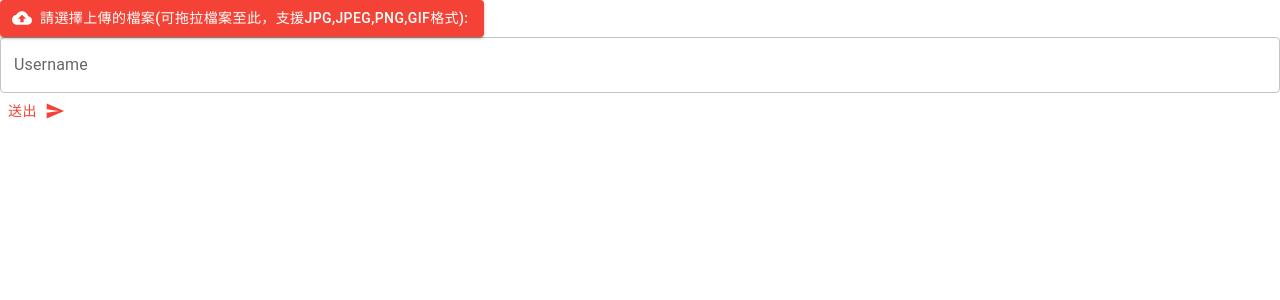
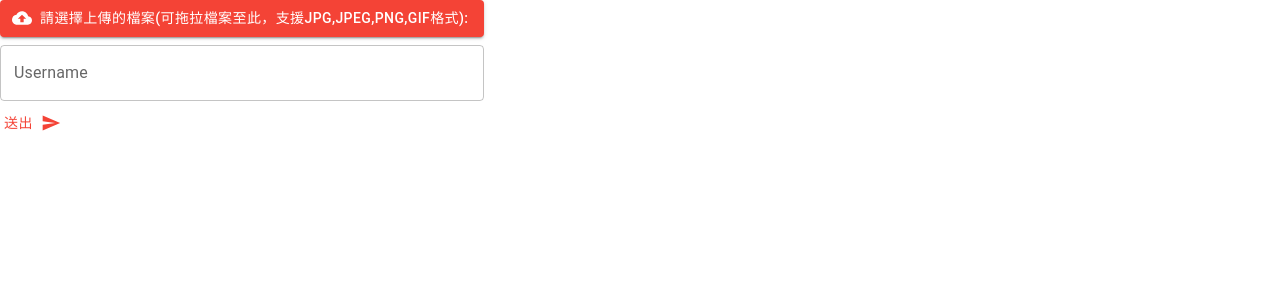
Before and after one commit to vb735499/GoLearning, a React (Create React App) app in the folder frontend/: page /test in a window 1280 px wide. Shown: the top 300 px of the page. Built offline with nearby package versions, Linux system fonts and the light colour scheme.

Commit message:
Fixed change Form layout

```diff
--- a/frontend/src/pages/UploadForm.tsx
+++ b/frontend/src/pages/UploadForm.tsx
@@ -1,4 +1,5 @@
 import * as React from 'react';
+import Grid from '@mui/material/Unstable_Grid2'; // Grid version 2
 import Stack from '@mui/material/Stack';
 import Button from '@mui/material/Button';
 import SendIcon from '@mui/icons-material/Send';
@@ -10,7 +11,7 @@ export default function UploadForm() {
     const [formData, setFormData] = React.useState({
         username: '',
         // password: '',
-        upload: FileList, // 用於文件上傳的字段
+        upload: null as FileList | null, // 用於文件上傳的字段
     });
 
     const VisuallyHiddenInput = styled('input')({
@@ -28,7 +29,7 @@ export default function UploadForm() {
     const handleSubmit = (event: React.FormEvent<HTMLFormElement>) => {
         event.preventDefault();
         console.log('Form submitted:', formData);
-        // 在這裡發送表單數據到後端
+
     };
 
     const handleChange = (event: React.ChangeEvent<HTMLInputElement>) => {
@@ -40,19 +41,21 @@ export default function UploadForm() {
         if (event.target.files == null){
             return ;
         }
-        const file = event.target.files
-        // setFormData({ ...formData, upload: file });
+        const file = event.target.files ;
+        setFormData({ ...formData, upload: file });
     };
 
 
 
   return (
+        <Grid container spacing={1}>
             <form
                 action="/api/upload"
                 method="POST"
                 encType="multipart/form-data"
                 onSubmit={handleSubmit}
             >
+                <Grid xs={12}>
                     <Button
                         component="label"
                         variant="contained"
@@ -60,8 +63,10 @@ export default function UploadForm() {
                         startIcon={<CloudUploadIcon />}
                     >
                         請選擇上傳的檔案(可拖拉檔案至此，支援jpg,jpeg,png,gif格式):
-                <VisuallyHiddenInput type="file" required multiple={true} name='upload[]' draggable={true} />
+                        <VisuallyHiddenInput type="file" multiple={true} name='upload[]' draggable={true} onChange={handleFileChange}/>
                     </Button>
+                </Grid>
+                <Grid spacing={12}>
                     <TextField
                         type="text"
                         name="username"
@@ -70,9 +75,12 @@ export default function UploadForm() {
                         onChange={handleChange}
                         fullWidth
                     />
+                </Grid>
                 <Stack spacing={2} direction="row">
                     <Button type='submit' variant="text" endIcon={<SendIcon />}>送出</Button>
                 </Stack>
             </form>
+        </Grid>
+
   );
 }
```
Lines whose indentation alone changed are shown as unchanged.
